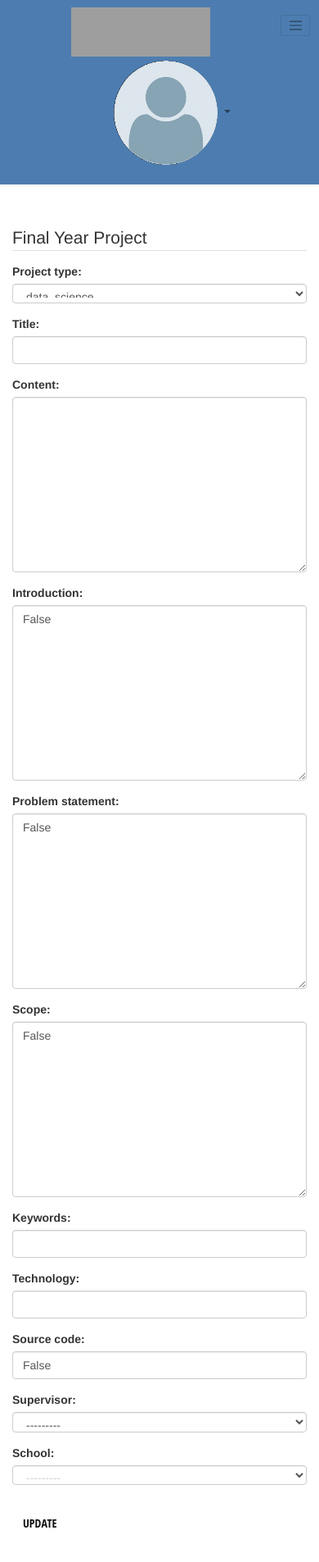
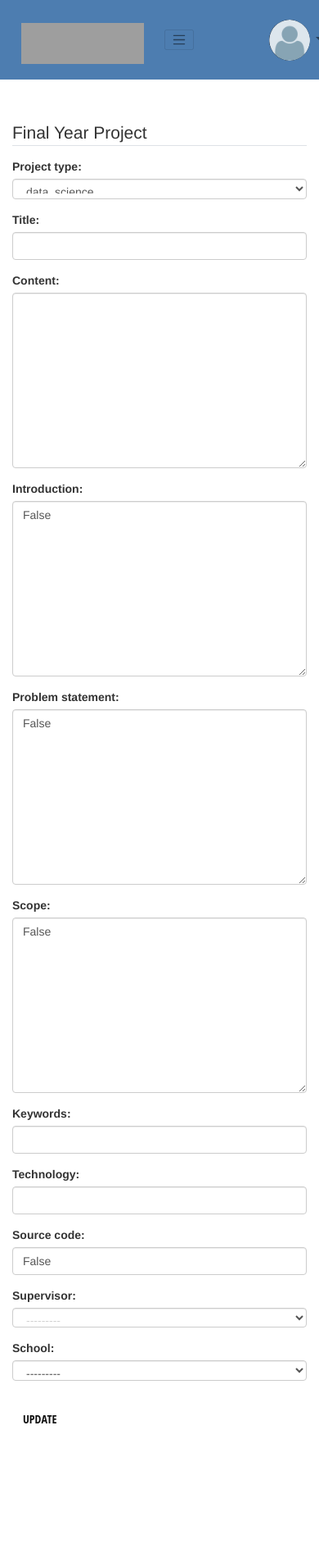
Before and after one commit to habaumugisha1/myBook, a Django app: page /project/new/ in a window 390 px wide. Shown: the whole page at 82% size. After the commit the page ends 1736 px from the top, so only its background shows below. Run offline with Django 3.2, Linux system fonts and the light colour scheme; the visitor is signed in with stand-in values (Sample User, id 1); data that the repository does not hold is empty; some libraries are stand-ins or nearby versions; grey boxes are pictures that could not be loaded.

Commit message:
responsive

```diff
--- a/templates/bases/index.html
+++ b/templates/bases/index.html
@@ -44,8 +44,8 @@
 <body>
 <div>
 <nav class="navbar navbar-expand-md navbar-light bg-light"
-     style="background:#4d7db0!important;max-width:100%;">
-     <a class="navbar-brand" href="{% url 'home' %}"><img style="width:170px;height:60px; margin-top: -7%;" src="{% static 'images/ur-logo.jpg' %}"></a>
+     style="background:#4d7db0!important;max-width:100%; border-radius: 0px;">
+     <a class="navbar-brand" href="{% url 'home' %}"><img style="width:150px;height:50px; margin-top: -7%;" src="{% static 'images/ur-logo.jpg' %}"></a>
     <button type="button" class="navbar-toggler" data-toggle="collapse" data-target="#navbarCollapse">
         <span class="navbar-toggler-icon"></span>
     </button>
@@ -73,7 +73,7 @@
                     <li class="nav-item dropdown">
 
                       <a class="nav-link dropdown-toggle" href="#" id="userMenu" data-toggle="dropdown" aria-haspopup="true" aria-expanded="false">
-                       <img class="rounded-circle article-img" style="width:50%;height:50%"
+                       <img class="rounded-circle article-img" style="width:50px;height:50px"
                              src="{{user.profile.image.url}}" alt="...">
                       </a>
                       <div class="dropdown-menu dropdown-menu-right" aria-labelledby="userMenu">
```
